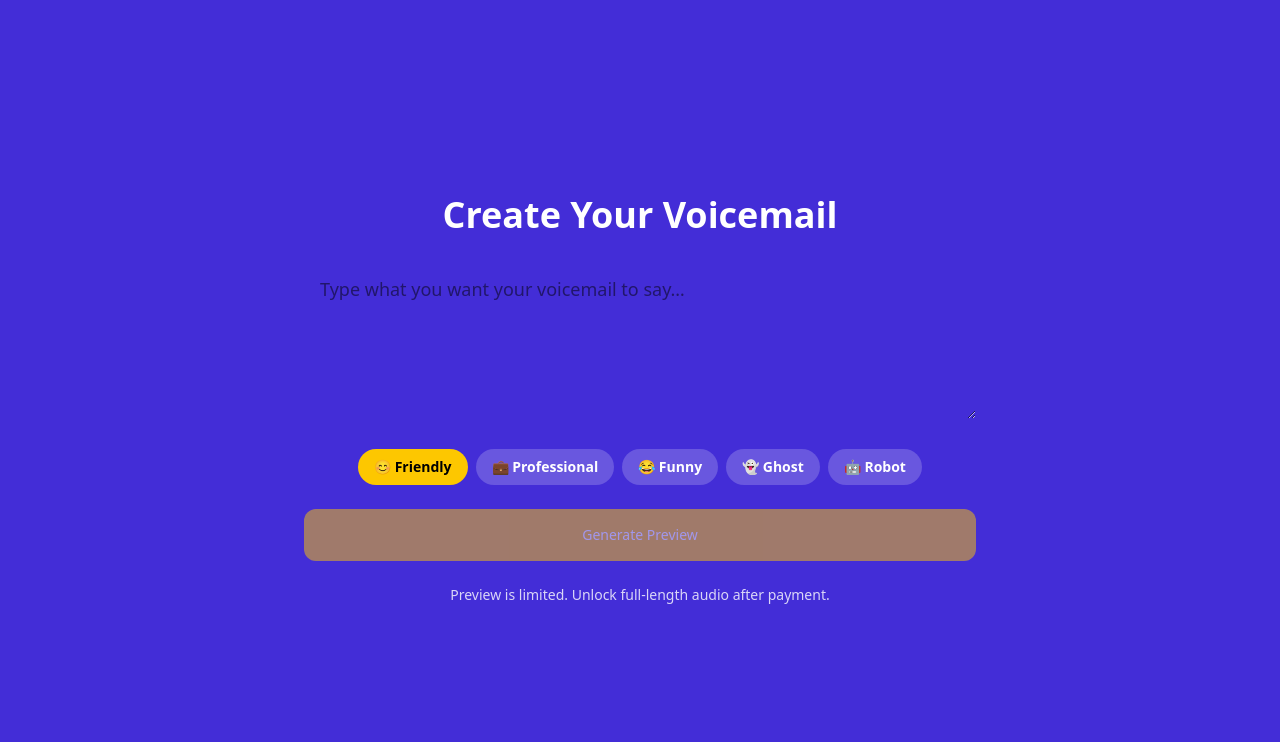
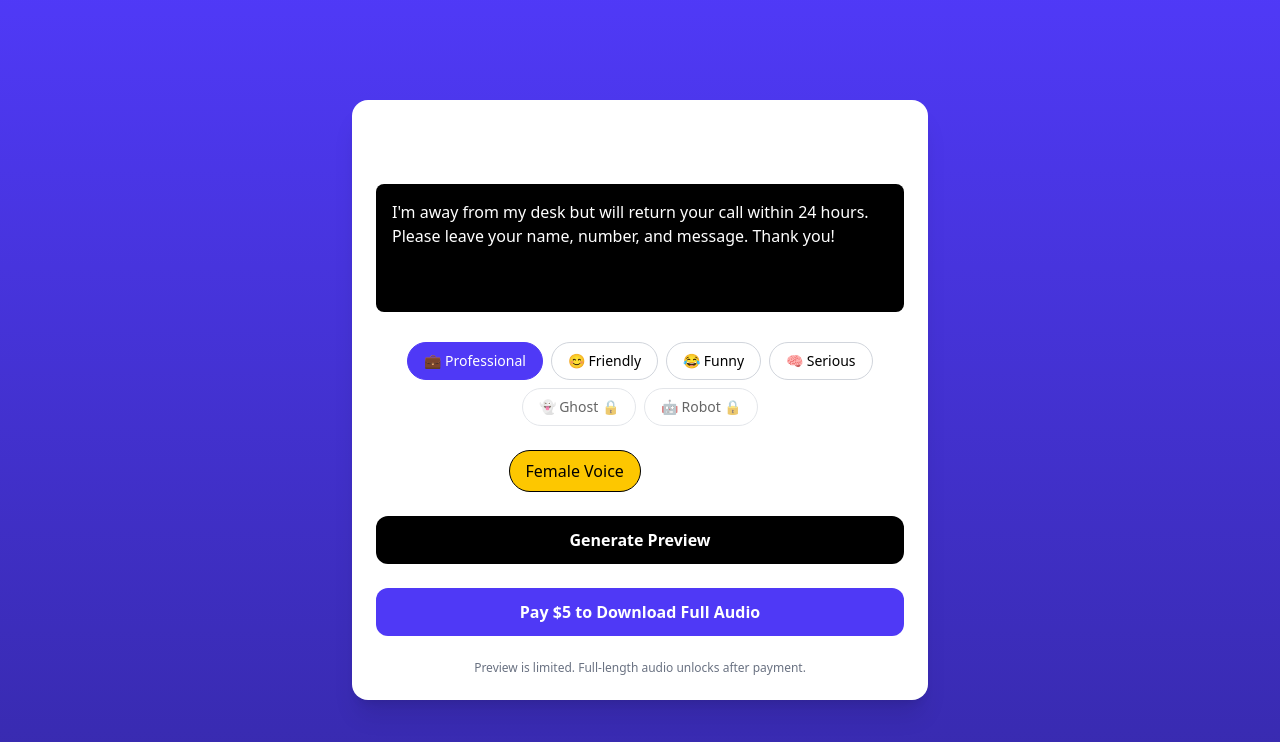
Before and after one commit to luckyone0701/voicemail-genie, a Next.js app: page /create in a window 1280 px wide. Shown: the top 742 px of the page. Built offline with nearby package versions, Linux system fonts and the light colour scheme.

Commit message:
Fix Create page UI, tones, voices, preview playback

```diff
--- a/app/create/page.tsx
+++ b/app/create/page.tsx
@@ -1,77 +1,67 @@
 "use client";
 
-import { useState, useRef } from "react";
-import { Button } from "@/components/ui/button";
+import { useState } from "react";
 
 const TONES = [
-  { id: "friendly", label: "😊 Friendly" },
-  { id: "professional", label: "💼 Professional" },
-  { id: "funny", label: "😂 Funny" },
-  { id: "ghost", label: "👻 Ghost" },
-  { id: "robot", label: "🤖 Robot" },
+  { id: "professional", label: "💼 Professional", premium: false },
+  { id: "friendly", label: "😊 Friendly", premium: false },
+  { id: "funny", label: "😂 Funny", premium: false },
+  { id: "serious", label: "🧠 Serious", premium: false },
+  { id: "ghost", label: "👻 Ghost", premium: true },
+  { id: "robot", label: "🤖 Robot", premium: true },
 ] as const;
 
 type ToneId = (typeof TONES)[number]["id"];
+type Voice = "female" | "male";
 
 export default function CreatePage() {
-  const [text, setText] = useState("");
-  const [tone, setTone] = useState<ToneId>("friendly");
+  const [text, setText] = useState(
+    "I'm away from my desk but will return your call within 24 hours. Please leave your name, number, and message. Thank you!"
+  );
+  const [tone, setTone] = useState<ToneId>("professional");
+  const [voice, setVoice] = useState<Voice>("female");
+  const [audioSrc, setAudioSrc] = useState<string | null>(null);
   const [loading, setLoading] = useState(false);
-  const [error, setError] = useState<string | null>(null);
-
-  const audioRef = useRef<HTMLAudioElement | null>(null);
 
   async function generatePreview() {
     setLoading(true);
-    setError(null);
+    setAudioSrc(null);
 
     try {
       const res = await fetch("/api/preview", {
         method: "POST",
         headers: { "Content-Type": "application/json" },
-        body: JSON.stringify({ text, tone }),
+        body: JSON.stringify({ text, tone, voice }),
       });
-
-      if (!res.ok) {
-        const e = await res.json();
-        throw new Error(e.error || "Preview failed");
-      }
 
       const data = await res.json();
 
-      if (!data.audio) {
-        throw new Error("No audio returned");
+      if (data.audio) {
+        setAudioSrc(data.audio);
+      } else {
+        alert("Preview failed.");
       }
-
-      // ✅ PLAY AUDIO
-      if (!audioRef.current) {
-        audioRef.current = new Audio();
-      }
-
-      audioRef.current.src = data.audio;
-      audioRef.current.load();
-      await audioRef.current.play();
-    } catch (err: any) {
-      console.error(err);
-      setError(err.message || "Something went wrong");
+    } catch (e) {
+      alert("Error generating preview");
     } finally {
       setLoading(false);
     }
   }
 
   return (
-    <div className="min-h-screen bg-indigo-700 text-white flex items-center justify-center p-6">
-      <div className="w-full max-w-2xl space-y-6">
-        <h1 className="text-4xl font-extrabold text-center">
+    <div className="min-h-screen flex items-center justify-center bg-gradient-to-b from-indigo-600 to-indigo-800 px-4">
+      <div className="w-full max-w-xl bg-white rounded-2xl shadow-xl p-6 space-y-6">
+
+        {/* Title */}
+        <h1 className="text-3xl font-bold text-center">
           Create Your Voicemail
         </h1>
 
-        {/* TEXT INPUT */}
+        {/* TEXTAREA */}
         <textarea
           value={text}
           onChange={(e) => setText(e.target.value)}
-          placeholder="Type what you want your voicemail to say…"
-          className="w-full h-40 p-4 rounded-xl text-black text-lg"
+          className="w-full h-32 rounded-lg bg-black text-white p-4 resize-none outline-none focus:ring-2 focus:ring-indigo-500"
         />
 
         {/* TONES */}
@@ -79,33 +69,80 @@ export default function CreatePage() {
           {TONES.map((t) => (
             <button
               key={t.id}
-              onClick={() => setTone(t.id)}
-              className={`px-4 py-2 rounded-full text-sm font-semibold ${
-                tone === t.id
-                  ? "bg-yellow-400 text-black"
-                  : "bg-white/20"
-              }`}
+              onClick={() => {
+                if (t.premium) {
+                  alert("Premium tone — unlock after payment");
+                  return;
+                }
+                setTone(t.id);
+              }}
+              className={`px-4 py-2 rounded-full text-sm font-medium border
+                ${
+                  tone === t.id
+                    ? "bg-indigo-600 text-white border-indigo-600"
+                    : "bg-white text-black border-gray-300"
+                }
+                ${t.premium ? "opacity-60 cursor-not-allowed" : ""}
+              `}
             >
-              {t.label}
+              {t.label} {t.premium && "🔒"}
             </button>
           ))}
         </div>
 
-        {/* ACTION */}
-        <Button
+        {/* VOICE SELECTOR */}
+        <div className="flex justify-center gap-4">
+          <button
+            onClick={() => setVoice("female")}
+            className={`px-4 py-2 rounded-full border ${
+              voice === "female"
+                ? "bg-yellow-400 text-black"
+                : "bg-white"
+            }`}
+          >
+            Female Voice
+          </button>
+          <button
+            onClick={() => setVoice("male")}
+            className={`px-4 py-2 rounded-full border ${
+              voice === "male"
+                ? "bg-yellow-400 text-black"
+                : "bg-white"
+            }`}
+          >
+            Male Voice
+          </button>
+        </div>
+
+        {/* PREVIEW BUTTON */}
+        <button
           onClick={generatePreview}
-          disabled={loading || text.trim().length < 5}
-          className="w-full bg-yellow-400 text-black font-bold text-lg py-4 rounded-xl"
+          disabled={loading}
+          className="w-full py-3 rounded-xl bg-black text-white font-semibold hover:opacity-90"
         >
-          {loading ? "Generating Preview…" : "Generate Preview"}
-        </Button>
+          {loading ? "Generating..." : "Generate Preview"}
+        </button>
 
-        {error && (
-          <p className="text-red-300 text-center font-medium">{error}</p>
+        {/* AUDIO PLAYER */}
+        {audioSrc && (
+          <audio
+            controls
+            autoPlay
+            src={audioSrc}
+            className="w-full mt-2"
+          />
         )}
 
-        <p className="text-center text-sm opacity-80">
-          Preview is limited. Unlock full-length audio after payment.
+        {/* PAY BUTTON (SAFE — NO 404) */}
+        <button
+          onClick={() => alert("Checkout will be enabled next")}
+          className="w-full py-3 rounded-xl bg-indigo-600 text-white font-bold hover:bg-indigo-700"
+        >
+          Pay $5 to Download Full Audio
+        </button>
+
+        <p className="text-xs text-center text-gray-500">
+          Preview is limited. Full-length audio unlocks after payment.
         </p>
       </div>
     </div>
```
